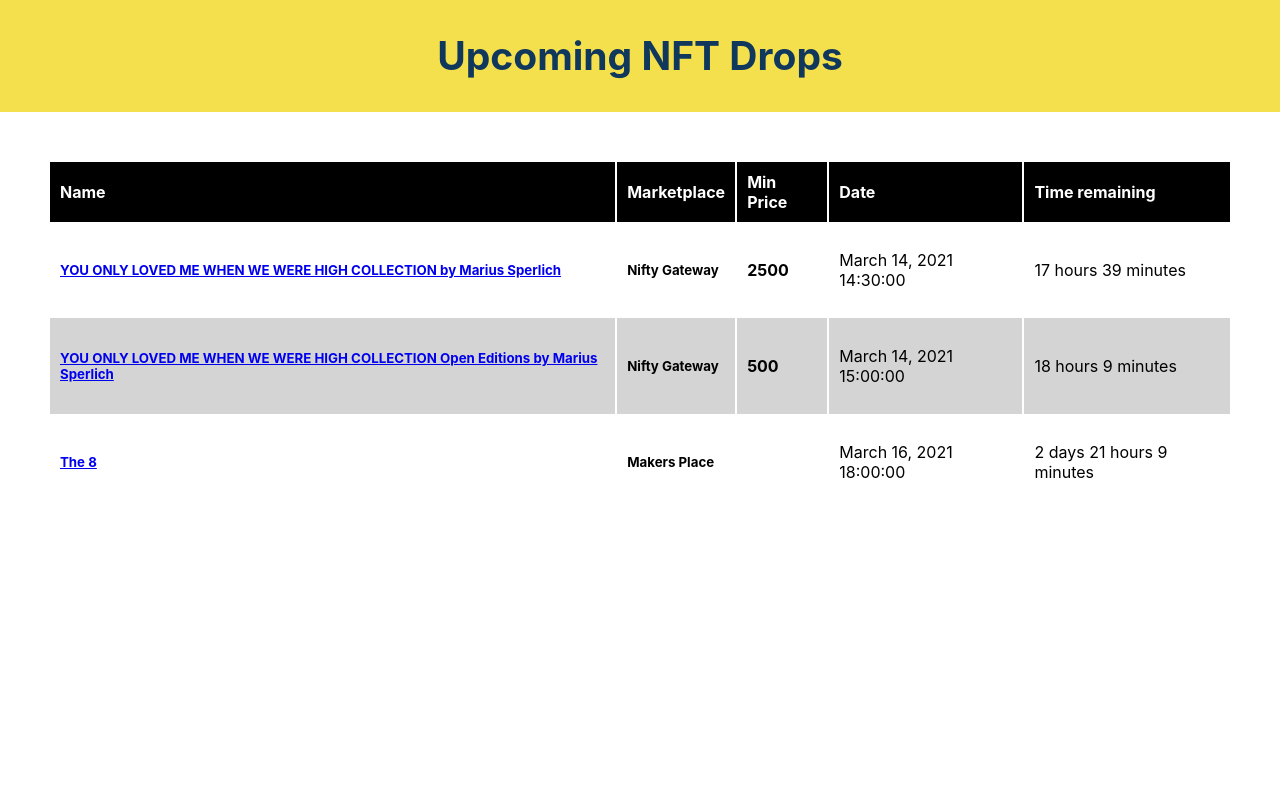
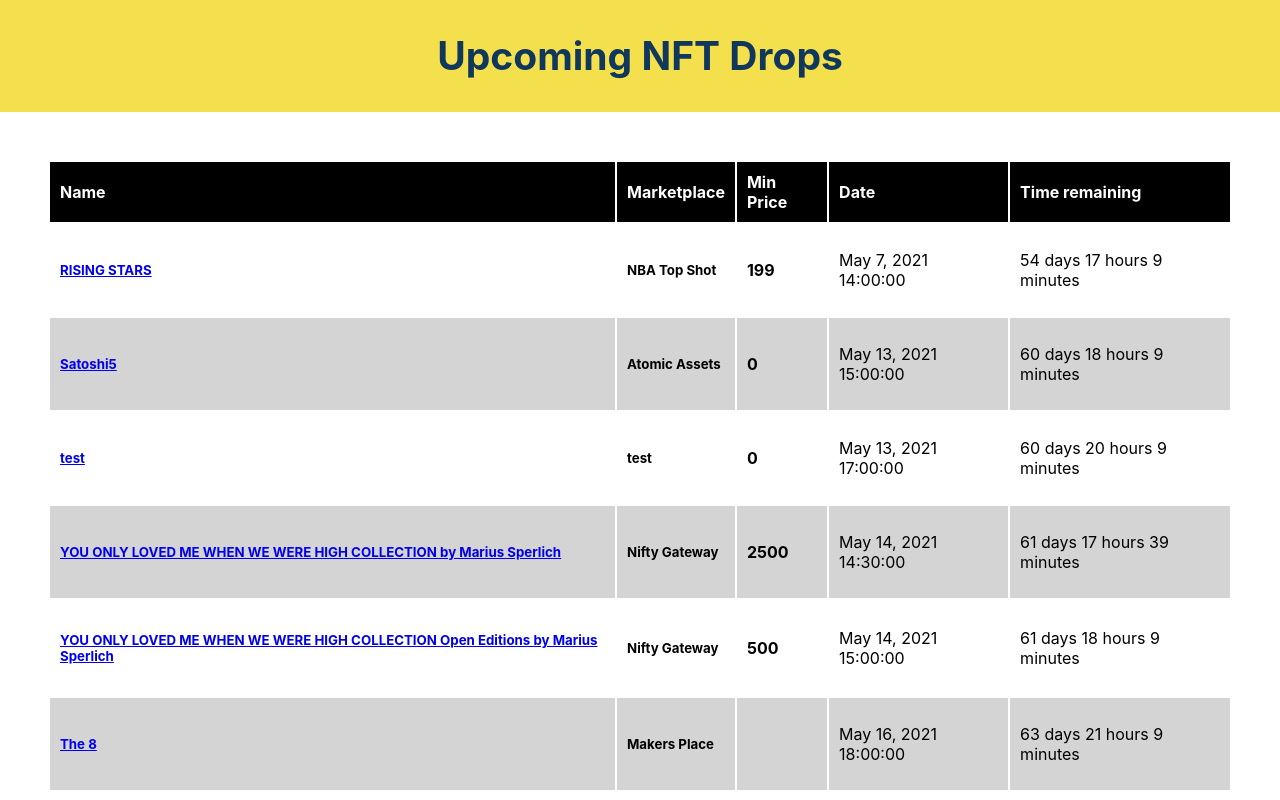
Before and after one commit to thepractice/nft-drops, a React (Create React App) app: page / in a window 1280 px wide. Built offline with nearby package versions, Linux system fonts and the light colour scheme.

Commit message:
Update dates to be in future for testing.

```diff
--- a/src/data.js
+++ b/src/data.js
@@ -3,7 +3,7 @@
     name: "test",
     creator: "test",
     collectionName: "test",
-    date: "March 13, 2021 17:00:00",
+    date: "May 13, 2021 17:00:00",
     url: "test",
     minPrice: 0,
     marketplace: "test",
@@ -13,7 +13,7 @@
     name: "YOU ONLY LOVED ME WHEN WE WERE HIGH COLLECTION by Marius Sperlich",
     creator: "Marius Sperlich",
     collectionName: "YOU ONLY LOVED ME WHEN WE WERE HIGH COLLECTION by Marius Sperlich",
-    date: "March 14, 2021 14:30:00",
+    date: "May 14, 2021 14:30:00",
     url: "https://niftygateway.com/collections/mariusperlich",
     minPrice: 2500,
     marketplace: "Nifty Gateway",
@@ -23,7 +23,7 @@
     name: "YOU ONLY LOVED ME WHEN WE WERE HIGH COLLECTION Open Editions by Marius Sperlich",
     creator: "Marius Sperlich",
     collectionName: "YOU ONLY LOVED ME WHEN WE WERE HIGH COLLECTION Open Editions by Marius Sperlich",
-    date: "March 14, 2021 15:00:00",
+    date: "May 14, 2021 15:00:00",
     url: "https://niftygateway.com/collections/mariusperlichopen",
     minPrice: 500,
     marketplace: "Nifty Gateway",
@@ -33,7 +33,7 @@
     name: "The 8",
     creator: "lushsux",
     collectionName: null,
-    date: "March 16, 2021 18:00:00",
+    date: "May 16, 2021 18:00:00",
     url: "https://makersplace.com/lushsux/drops/the-eight/",
     minPrice: null,
     marketplace: "Makers Place",
@@ -43,7 +43,7 @@
     name: "Satoshi5",
     creator: "Bitcoin Origins",
     collectionName: "Bitcoin Origins",
-    date: "March 13, 2021 15:00:00",
+    date: "May 13, 2021 15:00:00",
     url: "https://www.btcorigins.com/",
     minPrice: 0,
     marketplace: "Atomic Assets",
@@ -53,7 +53,7 @@
     name: "RISING STARS",
     creator: "NBA Top Shot",
     collectionName: "NBA Top Shot",
-    date: "March 7, 2021 14:00:00",
+    date: "May 7, 2021 14:00:00",
     url: "https://www.nbatopshot.com/",
     minPrice: 199,
     marketplace: "NBA Top Shot",
```
